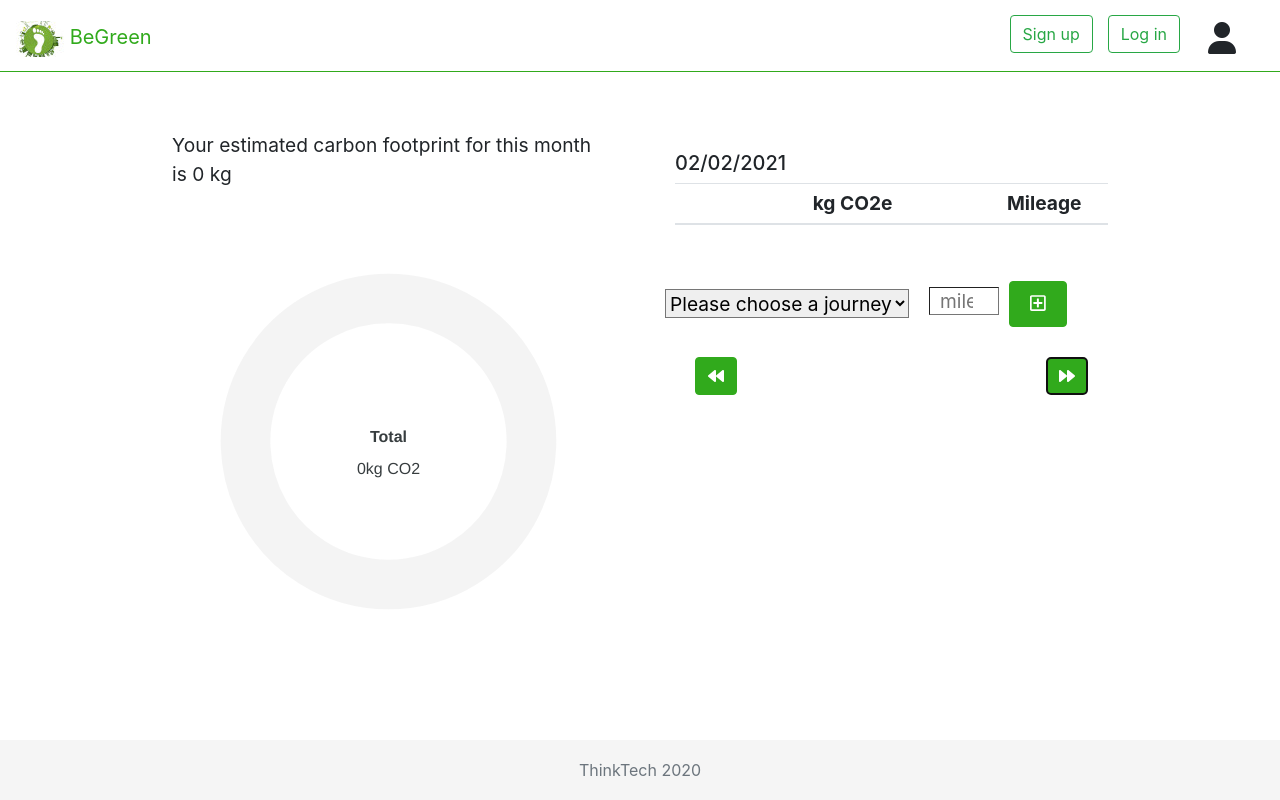
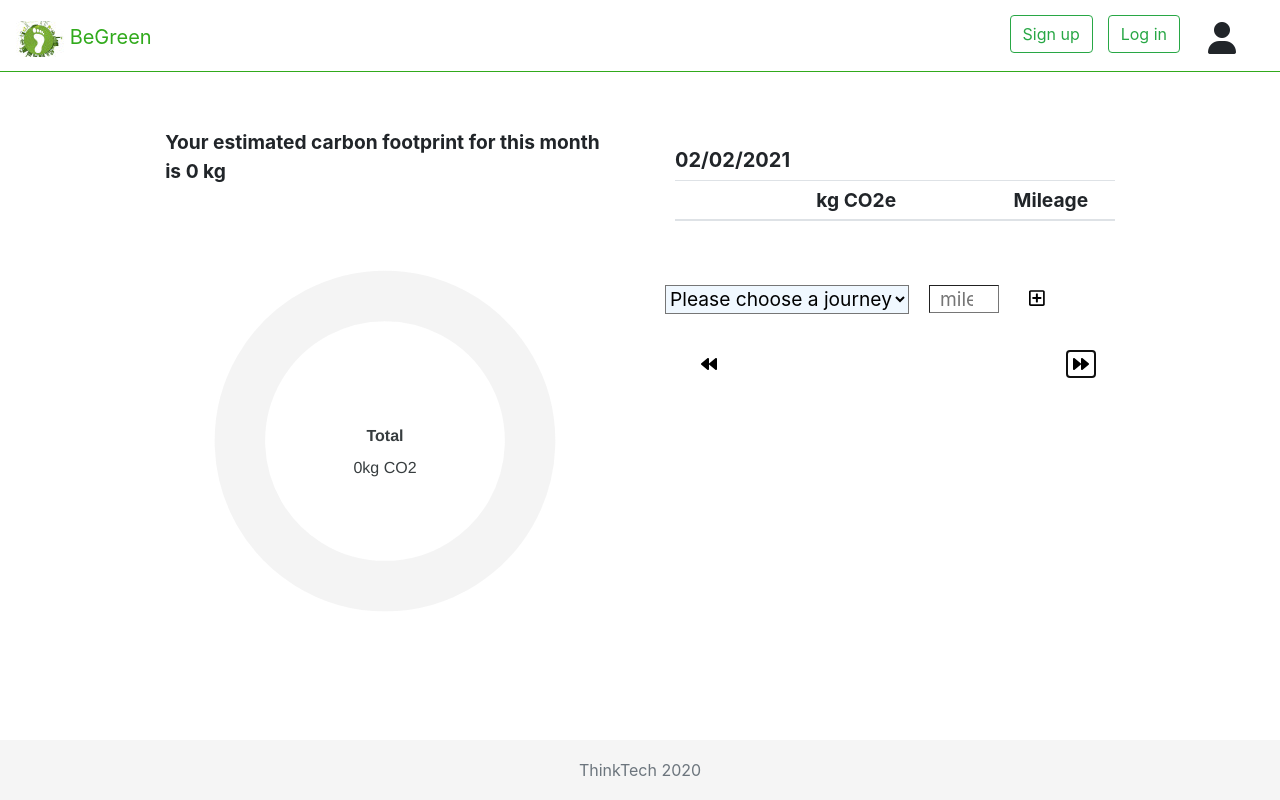
Before and after one commit to ThinkTech-TR/carbontracker-react-app, a React (Create React App) app: page /tracking in a window 1280 px wide. Both pictures are taken after a click on the button 1066 px from the left and 375 px from the top of the page. Built offline with nearby package versions, Linux system fonts and the light colour scheme.

Commit message:
Prettifyng Tracking page

```diff
--- a/src/Components/Tracking/AddJourney.css
+++ b/src/Components/Tracking/AddJourney.css
@@ -15,10 +15,11 @@
 .form-inline select {
     border-width: 0.5px;
     height: 29px;
+    background-color: aliceblue
 }
 .form-inline input {
     vertical-align: middle;
-    margin: 0 10px 5px 20px;
+    margin: 0 10px 0px 20px;
     padding: 10px;
     width: 70px;
     height: 28px;
--- a/src/Components/Tracking/AddJourney.js
+++ b/src/Components/Tracking/AddJourney.js
@@ -73,7 +73,7 @@ return (
                 placeholder="miles"
                 value={ distance }>
             </input>
-            <button onClick={handleClick} type="submit" className="button-green"><FontAwesomeIcon icon={ faPlusSquare } className="icon-size" /></button>
+            <button onClick={handleClick} type="submit" className="button-white"><FontAwesomeIcon icon={ faPlusSquare } className="icon-size" /></button>
     </div>
     );
 }
--- a/src/Components/Tracking/Tracking.css
+++ b/src/Components/Tracking/Tracking.css
@@ -65,6 +65,13 @@ td {
     width: 100%;
     padding: 30px;
 }
+
+.button-white {
+    color: black;
+    background-color: white;
+    border: 0px white;
+}
+
 /*
 @media only screen and (max-width: 992px) {
     .chart-container-sm {
--- a/src/Components/Tracking/Tracking.js
+++ b/src/Components/Tracking/Tracking.js
@@ -223,7 +223,7 @@ function Tracking ({isUserSaved, userIdAuth0}) {
         <Container className="track-container">
             <Row>
                 <Col md={12} lg={6}>
-                    <p className="font-sm">Your estimated carbon footprint for this month is {total} kg</p>
+                    <p className="font-sm"><strong>Your estimated carbon footprint for this month is {total} kg</strong></p>
                     <div className="chart-container chart-container-sm">
                         <ReactApexChart options={options} series = {series} type="radialBar" height="500" />
                     </div>
@@ -231,7 +231,7 @@ function Tracking ({isUserSaved, userIdAuth0}) {
                 <Col md={12} lg={6}>
                     <div className="main-container">
                         <div className="container-data">
-                            <h5>{new Intl.DateTimeFormat("en-GB").format(new Date(forDate))}</h5>
+                            <h5 ><strong>{new Intl.DateTimeFormat("en-GB").format(new Date(forDate))}</strong></h5>
                             <Table responsive="sm" size="sm" className="font-sm">
                                 <thead>
                                     <tr>
@@ -262,14 +262,14 @@ function Tracking ({isUserSaved, userIdAuth0}) {
                                                         inEditMode.status && inEditMode.rowKey === item.idTrackRecord ? (
                                                             <React.Fragment>
                                                                 {item.changeable === true && <button
-                                                                                                className="button-green"
+                                                                                                className="button-white"
                                                                                                 onClick={() => onSave({id: item.idTrackRecord, newDistance: distance})}
                                                                                             >
                                                                                                 <FontAwesomeIcon icon={ faSave } />
                                                                                             </button>
                                                                 }
                                                                 {item.changeable === true && <button
-                                                                                                className="button-green"
+                                                                                                className="button-white"
                                                                                                 onClick={() => onCancel()}
                                                                                             >
                                                                                                 <FontAwesomeIcon icon={ faWindowClose } />
@@ -279,7 +279,7 @@ function Tracking ({isUserSaved, userIdAuth0}) {
                                                         ) :(
                                                             <React.Fragment>
                                                                 {item.changeable === true && <button
-                                                                                                className="button-green"
+                                                                                                className="button-white"
                                                                                                 onClick={() => onEdit({id: item.idTrackRecord, currentDistance: item.distance})}
                                                                                             >
                                                                                                 <FontAwesomeIcon icon={ faEdit } />
@@ -303,7 +303,7 @@ function Tracking ({isUserSaved, userIdAuth0}) {
                                     <React.Fragment>
                                     {!(new Intl.DateTimeFormat("en-GB").format(new Date(forDate)) === new Intl.DateTimeFormat("en-GB").format(new Date())) &&
                                         <button
-                                            className="button-green"
+                                            className="button-white"
                                             onClick={() => onClickBackward()}
                                         >
                                             <FontAwesomeIcon icon={ faBackward } />
@@ -314,7 +314,7 @@ function Tracking ({isUserSaved, userIdAuth0}) {
 
                             <div className="right-btn">
                                 <button
-                                    className="button-green"
+                                    className="button-white"
                                     onClick={() => onClickForward()}
                                 >
                                     <FontAwesomeIcon icon={ faForward } />
```
